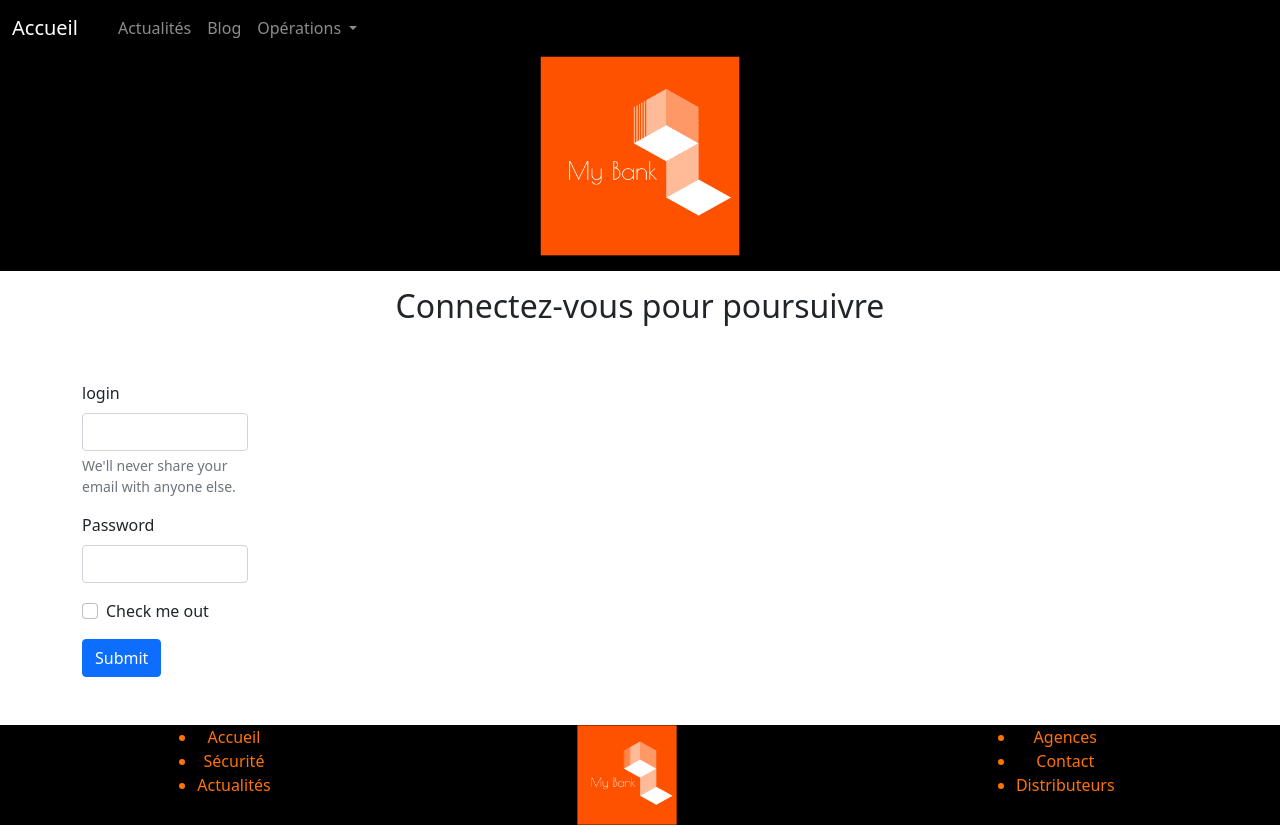
After one commit to JoelB-E276/myBank_PHP, a PHP site: page /login.php in a window 1280 px wide. The commit adds this page. Run offline with PHP 8.4, Linux system fonts and the light colour scheme.

Commit message:
add login.php

```diff
--- a/css/main.css
+++ b/css/main.css
@@ -120,6 +120,7 @@ body {
   display: flex;
   justify-content: space-around;
   color: rgb(255, 115, 0);
+  width: auto;
 }
 #imgFooter{
   max-width: 100px;
--- a/footer.php
+++ b/footer.php
@@ -1,6 +1,6 @@
 <footer id="footer" class="container-fluid">
   <div class="row">
-   <div class="col-md-6">
+   <div class="">
       <ul>
         <li><a href="index.html">Accueil</a></li>
         <li><a href="blog.html">Sécurité</li>
@@ -10,7 +10,7 @@
   </div>
   <div><img id="imgFooter" class="img-fluid" src="img/pinterest_profile_image.png" alt="logoMyBank"></div>
   <div class="row">
-  <div class="col-md-6">
+  <div class="">
     <ul>
       <li><a href="index.html">Agences</a></li>
       <li><a href="index.html">Contact</a></li>
--- /dev/null
+++ b/login.php
@@ -0,0 +1,52 @@
+<!doctype html>
+<html lang="fr">
+
+<head>
+    <!-- Required meta tags -->
+    <meta charset="utf-8">
+    <meta name="viewport" content="width=device-width, initial-scale=1">
+    <meta property="og:title" content="">
+    <meta property="og:type" content="">
+    <meta property="og:url" content="">
+    <meta property="og:image" content="">
+    <link rel="shortcut icon" type="image/png" href="img/favicon.png" />
+
+    <!-- Bootstrap CSS -->
+    <link href="https://cdn.jsdelivr.net/npm/bootstrap@5.0.0/dist/css/bootstrap.min.css" rel="stylesheet"
+        integrity="sha384-wEmeIV1mKuiNpC+IOBjI7aAzPcEZeedi5yW5f2yOq55WWLwNGmvvx4Um1vskeMj0" crossorigin="anonymous">
+    <link rel="stylesheet" href="css/main.css">
+
+    <title>My Bank</title>
+</head>
+
+<body>
+<?php include("nav.php");?>
+<?php include("header.php");?>
+
+
+
+
+
+<h2 class="text-center mt-3">Connectez-vous pour poursuivre</h2>
+<div class="container">
+ <div class="row">
+   <form class="col-12 col-md-2 my-5">
+      <div class="mb-3">
+        <label for="exampleInputEmail1" class="form-label">login</label>
+        <input type="email" class="form-control" id="exampleInputEmail1" aria-describedby="emailHelp">
+        <div id="emailHelp" class="form-text">We'll never share your email with anyone else.</div>
+      </div>
+      <div class="mb-3">
+        <label for="exampleInputPassword1" class="form-label">Password</label>
+        <input type="password" class="form-control" id="exampleInputPassword1">
+      </div>
+      <div class="mb-3 form-check">
+        <input type="checkbox" class="form-check-input" id="exampleCheck1">
+        <label class="form-check-label" for="exampleCheck1">Check me out</label>
+      </div>
+      <button type="submit" class="btn btn-primary">Submit</button>
+  </form>
+ </div>
+</div>
+
+<?php include("footer.php");?>
```
Also changed, not shown: index.php (+6 -4 lines), tabl.php (deleted, +0 -23 lines).
